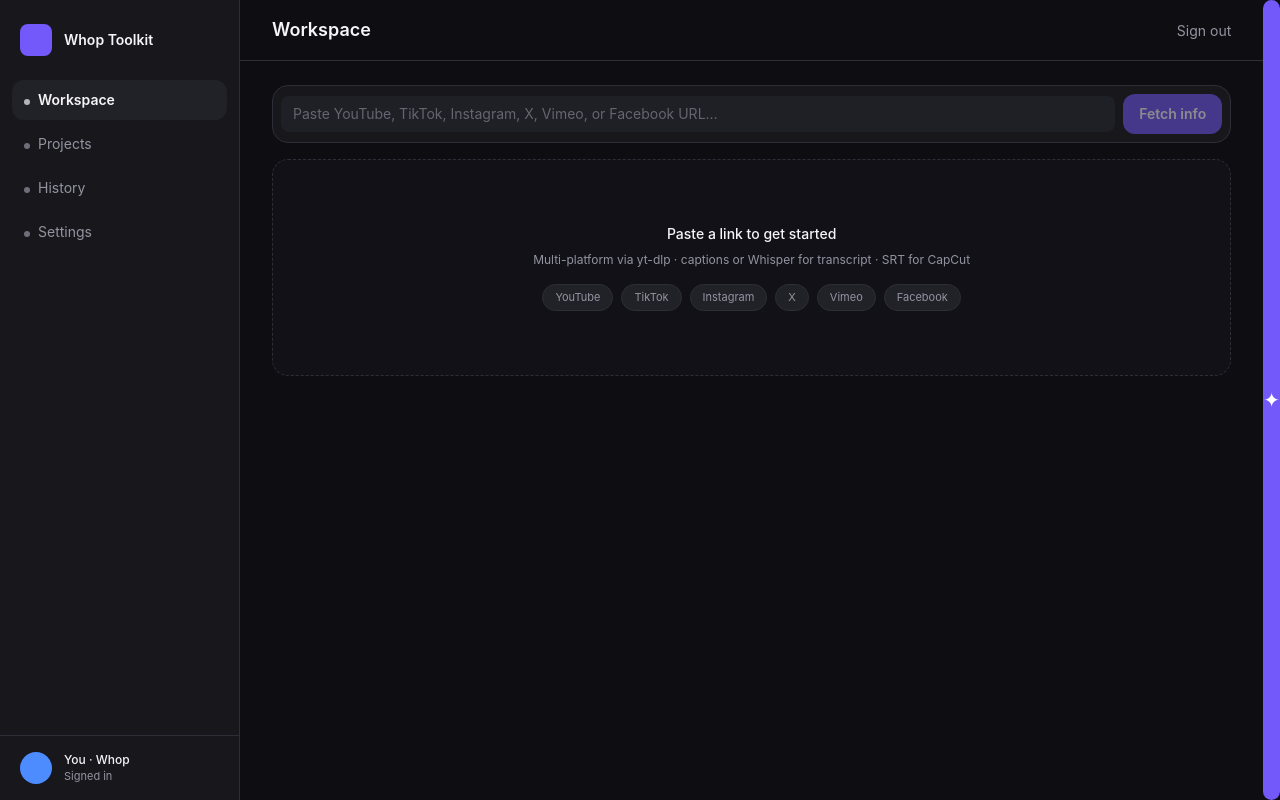
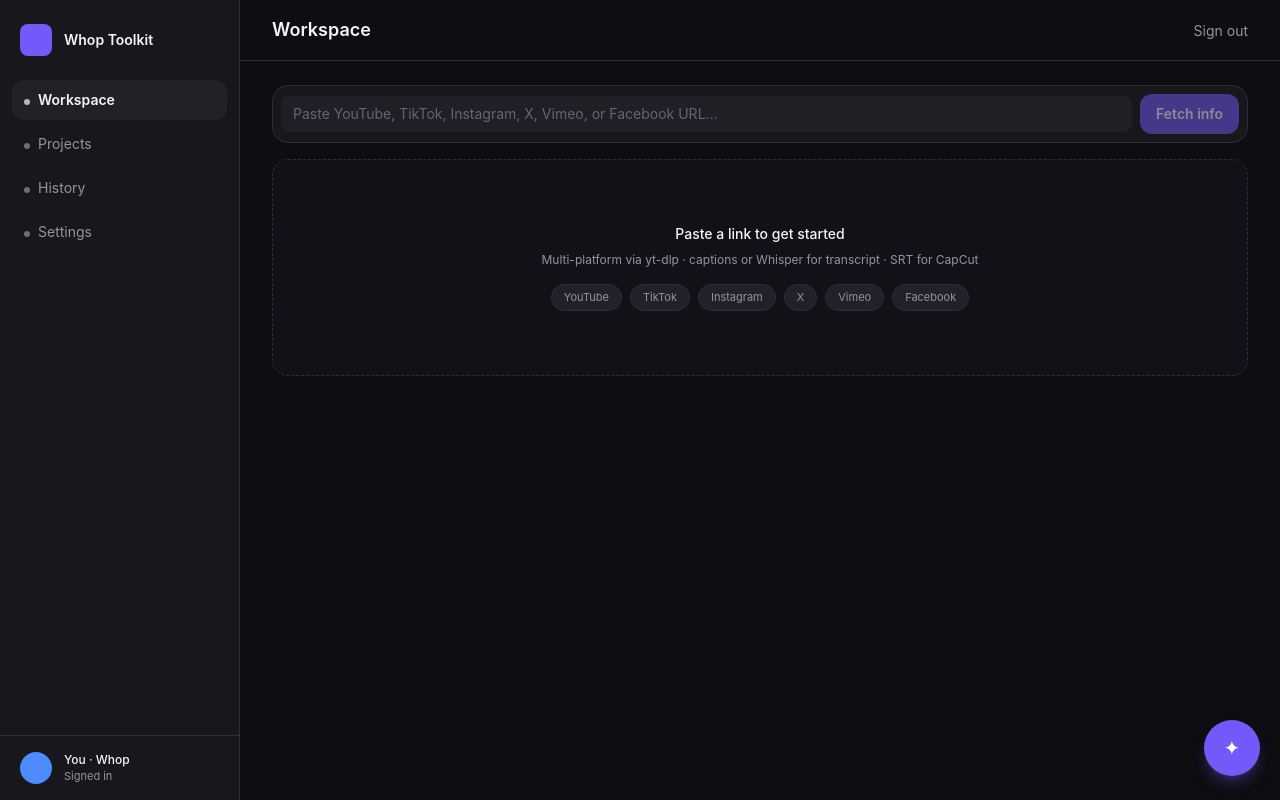
Before and after one commit to irincovictor-cmd/whop-toolkit-web, a Next.js app in the folder frontend/: page /dashboard in a window 1280 px wide. Built offline with nearby package versions, Linux system fonts and the light colour scheme.

Commit message:
Include components/ in Tailwind content paths

```diff
--- a/frontend/tailwind.config.ts
+++ b/frontend/tailwind.config.ts
@@ -1,7 +1,11 @@
 import type { Config } from "tailwindcss";
 
 const config: Config = {
-  content: ["./app/**/*.{js,ts,jsx,tsx,mdx}", "./lib/**/*.{js,ts,jsx,tsx,mdx}"],
+  content: [
+    "./app/**/*.{js,ts,jsx,tsx,mdx}",
+    "./components/**/*.{js,ts,jsx,tsx,mdx}",
+    "./lib/**/*.{js,ts,jsx,tsx,mdx}",
+  ],
   theme: {
     extend: {
       colors: {
```
